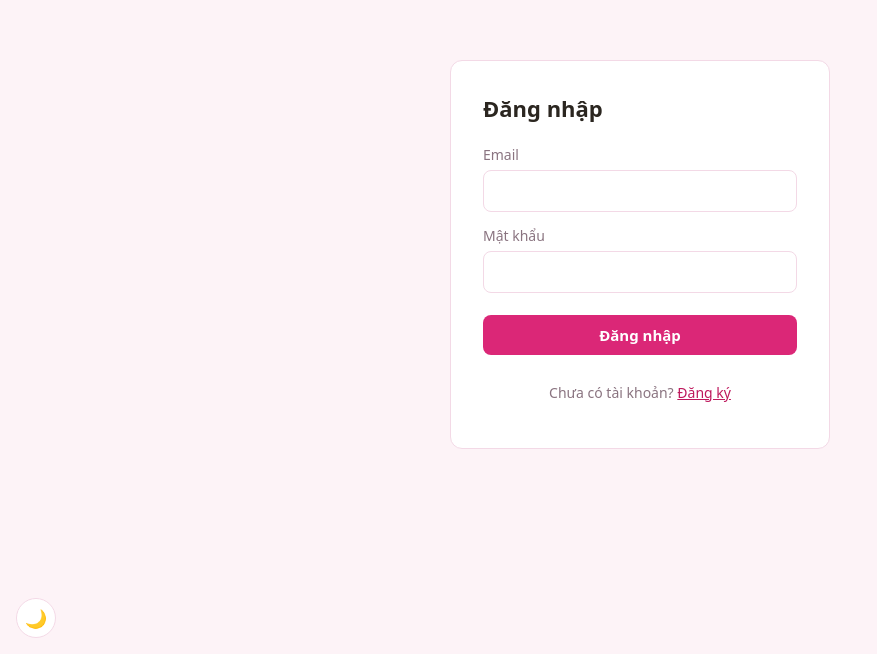
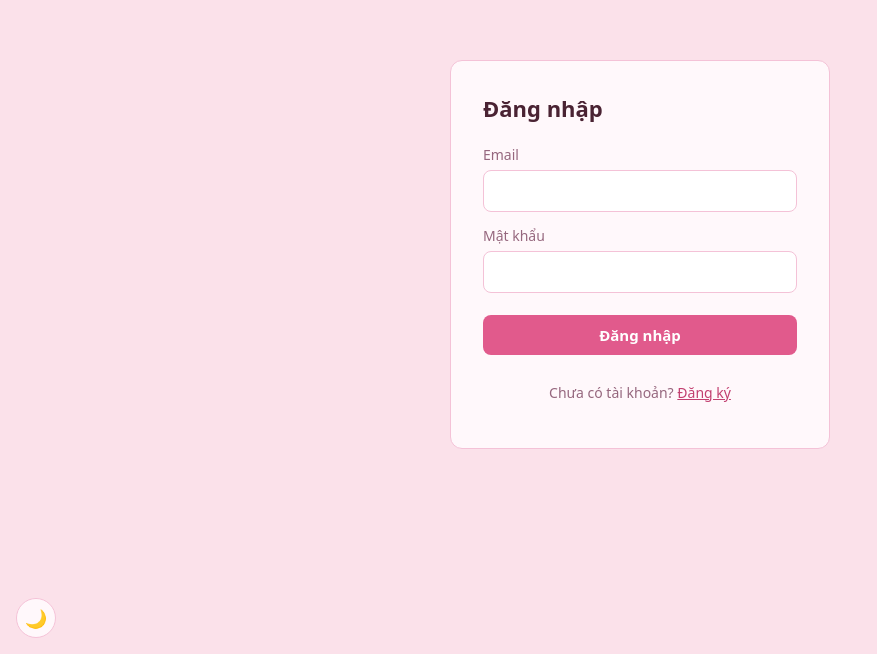
Before and after one commit to Nanbdnh/StreakX, a React (Vite) app in the folder frontend/: page /login in a window 1280 px wide. Shown: the part 146-800 px from the top of the page, without its empty margins (0-877 px from the left). Built offline with nearby package versions, Linux system fonts and the light colour scheme; no server answers.

Commit message:
Restyle theme to a warm pastel watercolor pink
Matches a reference image the user provided: soft blush pink
background, deeper rose accent, cream-tinted cards.

Co-Authored-By: Claude Sonnet 5 <noreply@anthropic.com>

```diff
--- a/frontend/src/index.css
+++ b/frontend/src/index.css
@@ -1,12 +1,12 @@
 :root {
-  --bg: #fdf3f7;
-  --card-bg: #ffffff;
-  --text: #2b2620;
-  --text-muted: #8a7480;
-  --border: #f3d9e6;
-  --accent: #db2777;
-  --accent-dark: #be185d;
-  --accent-bg: #fce7f3;
+  --bg: #fbe1ea;
+  --card-bg: #fff8fb;
+  --text: #4a2333;
+  --text-muted: #96677e;
+  --border: #f4c2d7;
+  --accent: #e15a8c;
+  --accent-dark: #c23f70;
+  --accent-bg: #fadbe8;
   --danger: #dc2626;
   --danger-bg: #fef2f2;
   --sans: system-ui, "Segoe UI", Roboto, sans-serif;
@@ -14,14 +14,14 @@
 }
 
 :root[data-theme="dark"] {
-  --bg: #1c1418;
-  --card-bg: #2a1e24;
-  --text: #f6ecf0;
-  --text-muted: #b299a3;
-  --border: #402a34;
-  --accent: #f472b6;
-  --accent-dark: #f9a8d4;
-  --accent-bg: #4a2536;
+  --bg: #241620;
+  --card-bg: #34202c;
+  --text: #f9ecf3;
+  --text-muted: #c093a8;
+  --border: #4a2c3c;
+  --accent: #f082ab;
+  --accent-dark: #f7aac7;
+  --accent-bg: #522c40;
   --danger: #f87171;
   --danger-bg: #3a1f1f;
   color-scheme: dark;
```
